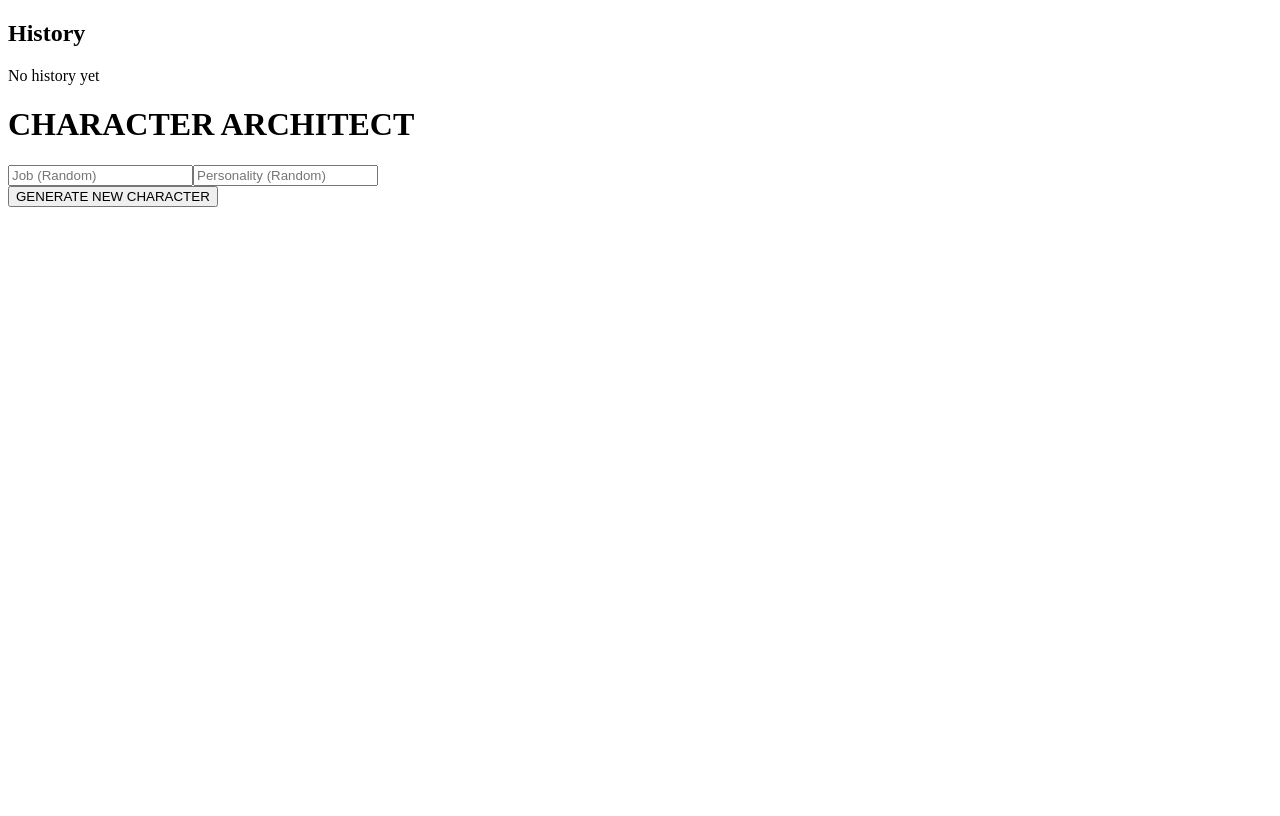
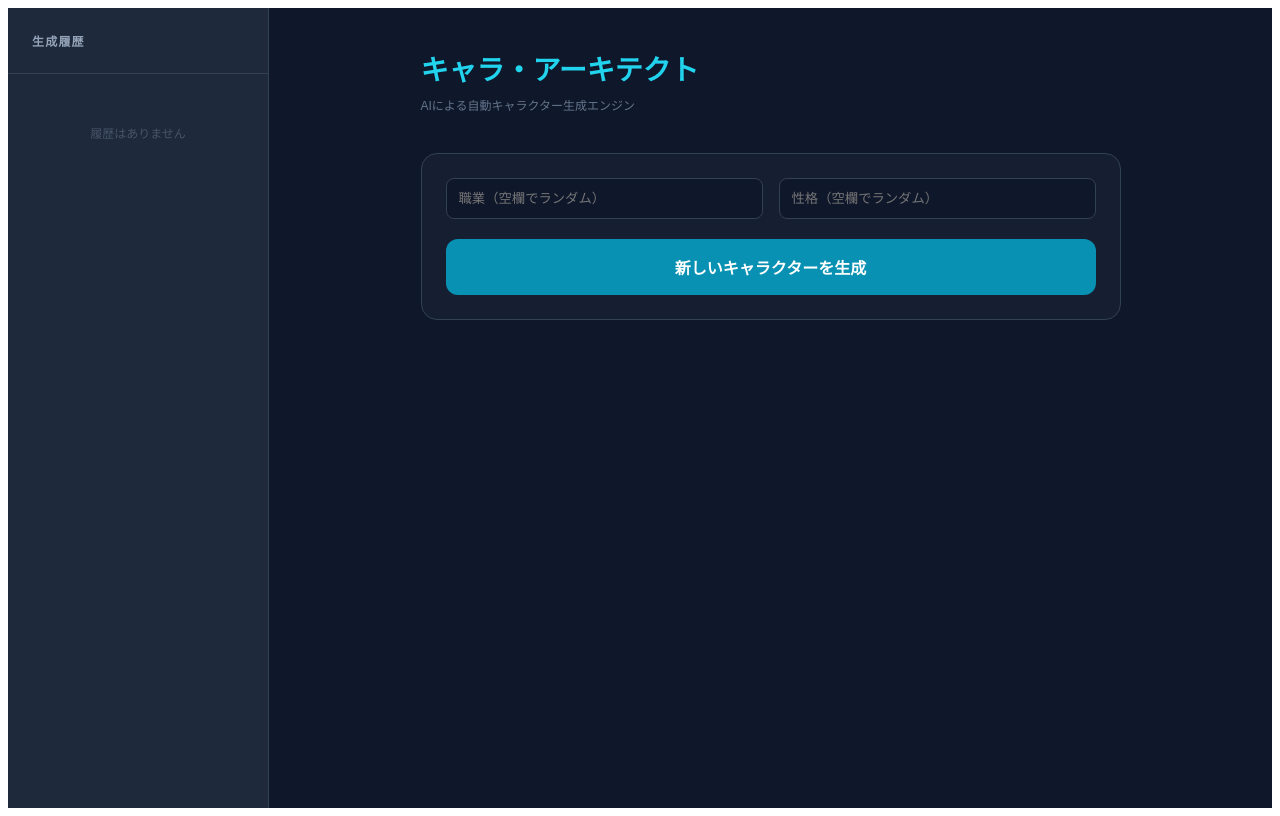
Before and after one commit to erykitchen/text-tool, a Next.js app: page / in a window 1280 px wide. Built offline with nearby package versions, Linux system fonts and the light colour scheme.

Commit message:
Update page.js

```diff
--- a/app/page.js
+++ b/app/page.js
@@ -7,14 +7,11 @@ export default function GeneratorPage() {
   const [result, setResult] = useState('');
   const [loading, setLoading] = useState(false);
   const [selectedInfo, setSelectedInfo] = useState(null);
-  const [history, setHistory] = useState([]); // 履歴保存用
+  const [history, setHistory] = useState([]);
 
-  // 初回読み込み時にローカルストレージから履歴を取得
   useEffect(() => {
     const savedHistory = localStorage.getItem('gen_history');
-    if (savedHistory) {
-      setHistory(JSON.parse(savedHistory));
-    }
+    if (savedHistory) setHistory(JSON.parse(savedHistory));
   }, []);
 
   const generate = async () => {
@@ -24,130 +21,73 @@ export default function GeneratorPage() {
       const res = await fetch('/api/generate', {
         method: 'POST',
         headers: { 'Content-Type': 'application/json' },
-        body: JSON.stringify({
-          job: job || 'random',
-          personality: personality || 'random',
-          template: "■キャラ名\n...\n"
-        }),
+        body: JSON.stringify({ job: job || 'random', personality: personality || 'random', template: "■キャラ名\n...\n" }),
       });
       const data = await res.json();
-      const newResult = data.result;
       const info = { job: data.selectedJob, personality: data.selectedPersonality, date: new Date().toLocaleString() };
-
-      setResult(newResult);
+      setResult(data.result);
       setSelectedInfo(info);
-
-      // 履歴に追加
-      const newHistory = [{ ...info, content: newResult }, ...history].slice(0, 20); // 最大20件
+      const newHistory = [{ ...info, content: data.result }, ...history].slice(0, 20);
       setHistory(newHistory);
       localStorage.setItem('gen_history', JSON.stringify(newHistory));
-
     } catch (e) {
-      alert("エラーが発生しました");
+      alert("生成に失敗しました");
     }
     setLoading(false);
   };
 
-  // 履歴から復元
-  const restoreFromHistory = (item) => {
-    setResult(item.content);
-    setSelectedInfo({ job: item.job, personality: item.personality });
-  };
+  return (
+    <div style={{ display: 'flex', minHeight: '100vh', backgroundColor: '#0f172a', color: '#f1f5f9', fontFamily: 'sans-serif' }}>
 
-  // 履歴をクリア
-  const clearHistory = () => {
-    if(confirm("履歴をすべて削除しますか？")) {
-      setHistory([]);
-      localStorage.removeItem('gen_history');
-    }
-  };
-
-  return (
-    <div className="flex min-h-screen bg-slate-950 text-slate-200 font-sans">
-
-      {/* --- 左側サイドバー --- */}
-      <aside className="w-64 bg-slate-900/80 border-r border-slate-800 flex flex-col hidden md:flex">
-        <div className="p-6 border-b border-slate-800">
-          <h2 className="text-sm font-bold tracking-widest text-slate-500 uppercase">History</h2>
+      {/* 左側サイドバー */}
+      <aside style={{ width: '260px', backgroundColor: '#1e293b', borderRight: '1px solid #334155', display: 'flex', flexDirection: 'column' }}>
+        <div style={{ padding: '24px', borderBottom: '1px solid #334155' }}>
+          <h2 style={{ fontSize: '12px', fontWeight: 'bold', color: '#94a3b8', letterSpacing: '0.1em', margin: 0 }}>生成履歴</h2>
         </div>
-        <div className="flex-1 overflow-y-auto p-2 space-y-1 custom-scrollbar">
+        <div style={{ flex: 1, overflowY: 'auto', padding: '10px' }}>
           {history.length === 0 ? (
-            <p className="text-xs text-slate-600 text-center mt-10 italic">No history yet</p>
+            <p style={{ fontSize: '12px', color: '#475569', textAlign: 'center', marginTop: '40px' }}>履歴はありません</p>
           ) : (
-            history.map((item, index) => (
-              <button
-                key={index}
-                onClick={() => restoreFromHistory(item)}
-                className="w-full text-left p-3 rounded-lg hover:bg-slate-800 transition-colors group"
-              >
-                <p className="text-sm font-medium text-slate-300 truncate group-hover:text-cyan-400">
-                  {item.job}
-                </p>
-                <p className="text-[10px] text-slate-500">{item.personality} • {item.date.split(' ')[0]}</p>
+            history.map((item, i) => (
+              <button key={i} onClick={() => {setResult(item.content); setSelectedInfo(item);}} style={{ width: '100%', textAlign: 'left', padding: '12px', borderRadius: '8px', backgroundColor: 'transparent', border: 'none', color: '#cbd5e1', cursor: 'pointer', transition: '0.2s', marginBottom: '4px' }} onMouseEnter={(e) => e.target.style.backgroundColor = '#334155'} onMouseLeave={(e) => e.target.style.backgroundColor = 'transparent'}>
+                <div style={{ fontSize: '14px', fontWeight: 'bold', overflow: 'hidden', textOverflow: 'ellipsis', whiteSpace: 'nowrap' }}>{item.job}</div>
+                <div style={{ fontSize: '10px', color: '#64748b' }}>{item.personality}</div>
               </button>
             ))
           )}
         </div>
-        {history.length > 0 && (
-          <button onClick={clearHistory} className="p-4 text-xs text-slate-600 hover:text-red-400 text-center transition-colors">
-            Clear All History
-          </button>
-        )}
       </aside>
 
-      {/* --- メインコンテンツ --- */}
-      <main className="flex-1 p-4 md:p-12 overflow-y-auto">
-        <div className="max-w-3xl mx-auto">
+      {/* メインエリア */}
+      <main style={{ flex: 1, padding: '40px', overflowY: 'auto' }}>
+        <div style={{ maxWidth: '700px', margin: '0 auto' }}>
 
-          <header className="mb-10">
-            <h1 className="text-3xl font-black bg-gradient-to-r from-cyan-400 to-blue-500 bg-clip-text text-transparent inline-block">
-              CHARACTER ARCHITECT
-            </h1>
+          <header style={{ marginBottom: '40px' }}>
+            <h1 style={{ fontSize: '28px', fontWeight: '900', color: '#22d3ee', margin: '0 0 8px 0' }}>キャラ・アーキテクト</h1>
+            <p style={{ fontSize: '12px', color: '#64748b', margin: 0 }}>AIによる自動キャラクター生成エンジン</p>
           </header>
 
-          <div className="bg-slate-900/50 border border-slate-800 p-6 rounded-2xl backdrop-blur-sm mb-8">
-            <div className="grid grid-cols-1 md:grid-cols-2 gap-4 mb-6">
-              <input
-                type="text" placeholder="Job (Random)" value={job}
-                onChange={(e) => setJob(e.target.value)}
-                className="bg-slate-800/50 border border-slate-700 rounded-lg p-3 focus:ring-2 focus:ring-cyan-500/50 outline-none"
-              />
-              <input
-                type="text" placeholder="Personality (Random)" value={personality}
-                onChange={(e) => setPersonality(e.target.value)}
-                className="bg-slate-800/50 border border-slate-700 rounded-lg p-3 focus:ring-2 focus:ring-blue-500/50 outline-none"
-              />
+          <div style={{ backgroundColor: 'rgba(30, 41, 59, 0.5)', border: '1px solid #334155', padding: '24px', borderRadius: '16px', marginBottom: '32px' }}>
+            <div style={{ display: 'grid', gridTemplateColumns: '1fr 1fr', gap: '16px', marginBottom: '20px' }}>
+              <input type="text" placeholder="職業（空欄でランダム）" value={job} onChange={(e) => setJob(e.target.value)} style={{ backgroundColor: '#0f172a', border: '1px solid #334155', borderRadius: '8px', padding: '12px', color: '#fff', outline: 'none' }} />
+              <input type="text" placeholder="性格（空欄でランダム）" value={personality} onChange={(e) => setPersonality(e.target.value)} style={{ backgroundColor: '#0f172a', border: '1px solid #334155', borderRadius: '8px', padding: '12px', color: '#fff', outline: 'none' }} />
             </div>
 
-            <button
-              onClick={generate}
-              disabled={loading}
-              className={`w-full py-4 rounded-xl font-bold transition-all ${
-                loading ? "bg-slate-800 text-slate-500" : "bg-cyan-600 hover:bg-cyan-500 text-white shadow-lg shadow-cyan-900/20"
-              }`}
-            >
-              {loading ? "GENERATING..." : "GENERATE NEW CHARACTER"}
+            <button onClick={generate} disabled={loading} style={{ width: '100%', padding: '16px', borderRadius: '12px', backgroundColor: loading ? '#334155' : '#0891b2', color: '#fff', border: 'none', fontWeight: 'bold', cursor: 'pointer', fontSize: '16px', transition: '0.3s' }}>
+              {loading ? "生成中..." : "新しいキャラクターを生成"}
             </button>
           </div>
 
           {result && (
-            <div className="animate-in fade-in slide-in-from-bottom-4 duration-500">
-              <div className="flex justify-between items-end mb-3">
-                <div className="text-xs text-cyan-400 font-mono flex items-center gap-2">
-                  <span className="w-2 h-2 rounded-full bg-cyan-400 animate-pulse"></span>
-                  Active: {selectedInfo?.job} / {selectedInfo?.personality}
+            <div style={{ animation: 'fadeIn 0.5s ease-out' }}>
+              <div style={{ display: 'flex', justifyContent: 'space-between', marginBottom: '12px', alignItems: 'center' }}>
+                <div style={{ fontSize: '12px', color: '#22d3ee', fontWeight: 'bold' }}>
+                  展開中: {selectedInfo?.job} / {selectedInfo?.personality}
                 </div>
-                <button
-                  onClick={() => navigator.clipboard.writeText(result)}
-                  className="text-[10px] bg-slate-800 hover:bg-slate-700 text-slate-400 px-3 py-1 rounded"
-                >
-                  COPY TEXT
-                </button>
+                <button onClick={() => {navigator.clipboard.writeText(result); alert('コピーしました');}} style={{ fontSize: '10px', padding: '4px 12px', backgroundColor: '#334155', border: 'none', borderRadius: '4px', color: '#94a3b8', cursor: 'pointer' }}>コピー</button>
               </div>
-              <div className="bg-slate-900 border border-slate-800 rounded-2xl p-6 md:p-8 shadow-2xl shadow-black">
-                <pre className="whitespace-pre-wrap text-sm leading-relaxed font-mono text-slate-300">
-                  {result}
-                </pre>
+              <div style={{ backgroundColor: '#1e293b', border: '1px solid #334155', padding: '32px', borderRadius: '16px', boxShadow: '0 20px 25px -5px rgba(0, 0, 0, 0.5)' }}>
+                <pre style={{ margin: 0, whiteSpace: 'pre-wrap', fontSize: '14px', lineHeight: '1.6', color: '#e2e8f0', fontFamily: 'monospace' }}>{result}</pre>
               </div>
             </div>
           )}
```
